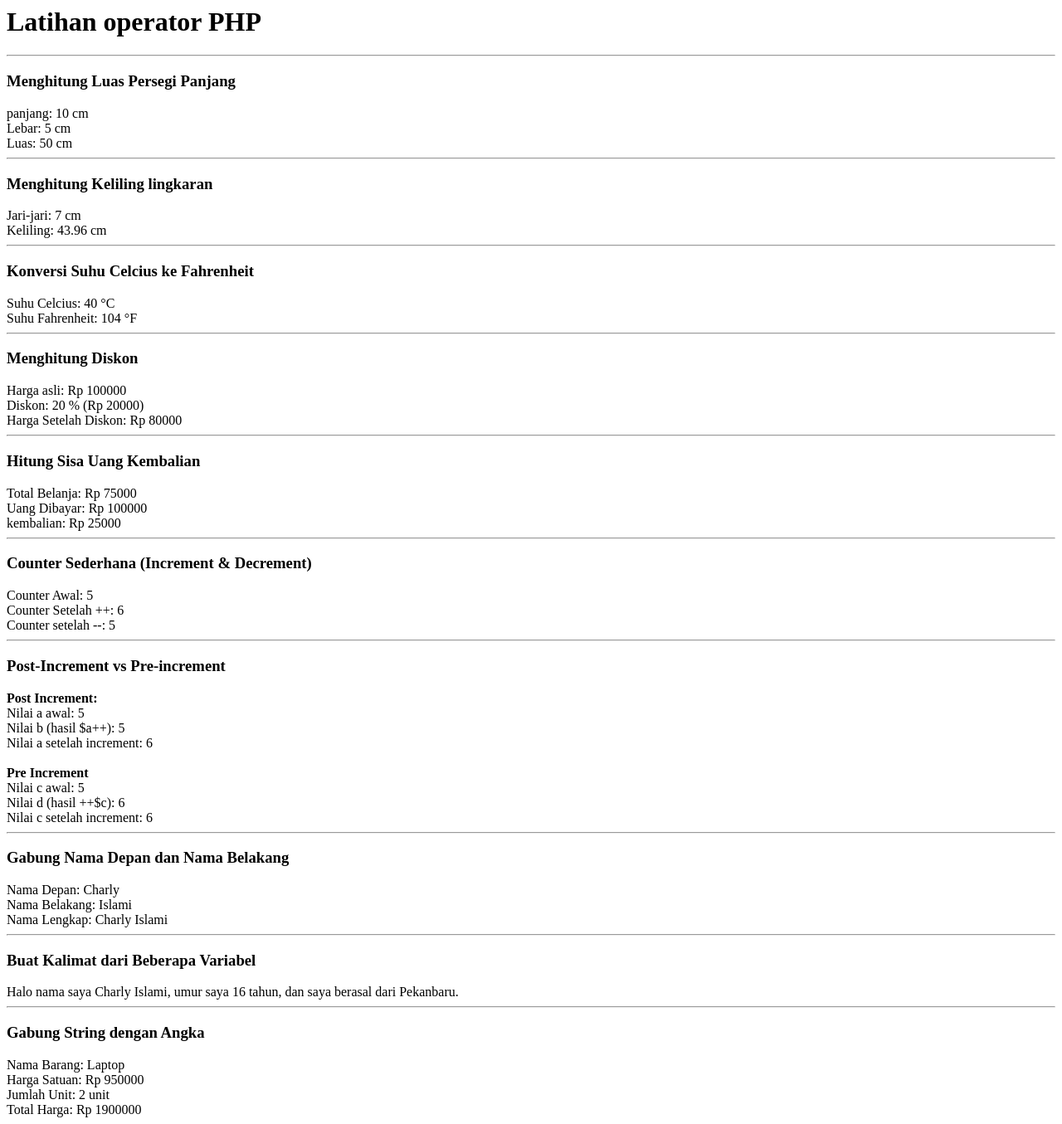
After one commit to CharlyIslami/learn-basic-php, a PHP site: page /01-latihan-operator.php in a window 1280 px wide. The commit adds this page. Shown: the whole page at 83% size. Run offline with PHP 8.4, Linux system fonts and the light colour scheme.

Commit message:
feat: complete basic PHP operators practice (10 exercises)

```diff
--- /dev/null
+++ b/01-latihan-operator.php
@@ -0,0 +1,109 @@
+<?php
+echo "<h1>Latihan operator PHP</h1>";
+echo "<hr>";
+
+//Soal ke 1
+echo "<h3>Menghitung Luas Persegi Panjang</h3>";
+$panjang = 10;
+$lebar = 5;
+$luas = $panjang * $lebar;
+echo "panjang: $panjang cm<br>";
+echo "Lebar: $lebar cm<br>";
+echo "Luas: $luas cm<br>";
+echo "<hr>";
+
+//soal ke 2
+echo "<h3>Menghitung Keliling lingkaran</h3>";
+$jari_jari = 7;
+$phi = 3.14;
+$keliling = 2 * $phi * $jari_jari;
+echo "Jari-jari:  $jari_jari cm<br>";
+echo "Keliling: $keliling cm<br>";
+echo "<hr>";
+
+//soal ke 3
+echo "<h3>Konversi Suhu Celcius ke Fahrenheit</h3>";
+$celcius = 40;
+$fahrenheit = ($celcius * 9/5) + 32;
+echo "Suhu Celcius: $celcius °C<br>";
+echo "Suhu Fahrenheit: $fahrenheit °F<br>";
+echo "<hr>";
+
+//soal ke 4
+echo "<h3>Menghitung Diskon</h3>";
+$harga_asli = 100000;
+$diskon_persen = 20;
+$diskon_rupiah = $harga_asli * ($diskon_persen / 100);
+$harga_setelah_diskon = $harga_asli - $diskon_rupiah;
+echo "Harga asli: Rp $harga_asli<br>";
+echo "Diskon: $diskon_persen % (Rp $diskon_rupiah)<br>";
+echo "Harga Setelah Diskon: Rp $harga_setelah_diskon<br>";
+echo "<hr>";
+
+//soal ke 5
+echo "<h3>Hitung Sisa Uang Kembalian</h3>";
+$total_belanja = 75000;
+$uang_dibayar = 100000;
+$kembalian = $uang_dibayar - $total_belanja;
+echo "Total Belanja: Rp $total_belanja<br>";
+echo "Uang Dibayar: Rp $uang_dibayar<br>";
+echo "kembalian: Rp $kembalian<br>";
+echo "<hr>";
+
+//soal ke 6
+echo "<h3>Counter Sederhana (Increment & Decrement)</h3>";
+$counter = 5;
+echo "Counter Awal: $counter<br>";
+$counter++;
+echo "Counter Setelah ++: $counter<br>";
+$counter--;
+echo "Counter setelah --: $counter<br>";
+echo "<hr>";
+
+//soal ke 7
+echo "<h3>Post-Increment vs Pre-increment</h3>";
+echo "<b>Post Increment:</b><br>";
+$a = 5;
+echo "Nilai a awal: $a<br>";
+$b = $a++;
+echo "Nilai b (hasil \$a++): $b<br>";
+echo "Nilai a setelah increment: $a<br>";
+echo "<br>";
+
+echo "<b>Pre Increment</b><br>";
+$c = 5;
+echo "Nilai c awal: $c<br>";
+$d = ++$c;
+echo "Nilai d (hasil ++\$c): $d<br>";
+echo "Nilai c setelah increment: $c<br>";
+echo "<hr>";
+
+//soal ke 8
+echo "<h3>Gabung Nama Depan dan Nama Belakang</h3>";
+$nama_depan = "Charly";
+$nama_belakang = "Islami";
+$nama_lengkap = $nama_depan . " " . $nama_belakang;
+echo "Nama Depan: $nama_depan<br>";
+echo "Nama Belakang: $nama_belakang<br>";
+echo "Nama Lengkap: $nama_lengkap<br>";
+echo "<hr>";
+
+//soal ke 9
+echo "<h3>Buat Kalimat dari Beberapa Variabel</h3>";
+$nama = "Charly Islami";
+$umur = 16;
+$asal = "Pekanbaru";
+echo "Halo nama saya " . $nama . ", umur saya " . $umur . " tahun, dan saya berasal dari " . $asal . ".<br>";
+echo "<hr>";
+
+///soal ke 10
+echo "<h3>Gabung String dengan Angka</h3>";
+$nama_barang = "Laptop";
+$harga = 950000;
+$jumlah = 2;
+$total = $harga * $jumlah;
+echo "Nama Barang: " . $nama_barang . "<br>";
+echo "Harga Satuan: Rp " . $harga . "<br>";
+echo "Jumlah Unit: " . $jumlah . " unit<br>";
+echo "Total Harga: Rp " . $total . "<br>";
+?>
--- a/03-operator-logika.php
+++ b/03-operator-logika.php
@@ -37,4 +37,6 @@ if ($nilai >= 75 && $tunggakan_spp == false) {
 echo "<hr><br>";
 
 
+
+
 ?>
```
Also changed, not shown: 01-operator.php (+0 -21 lines), 02-if-else.php (+17 -15 lines).
